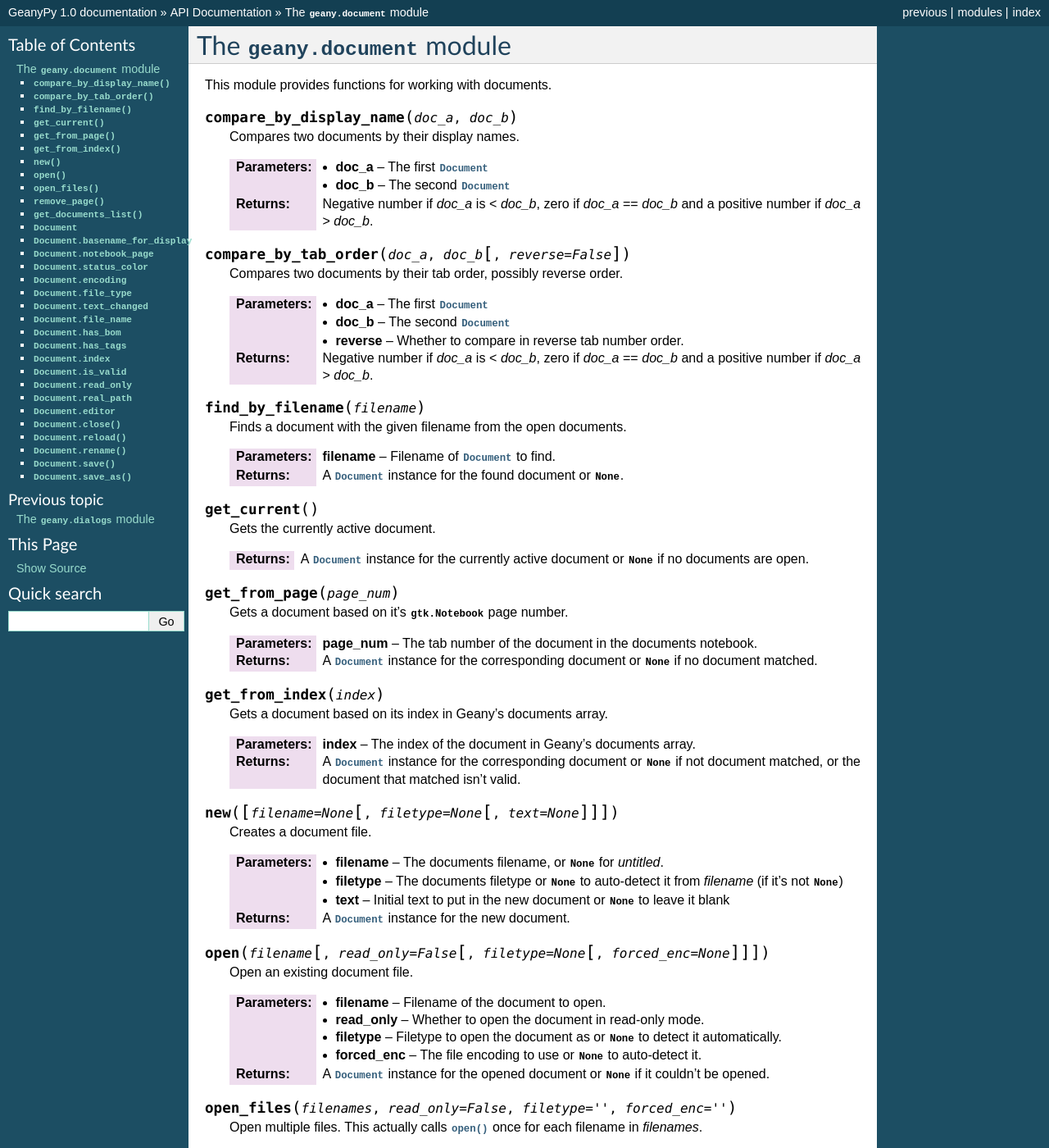
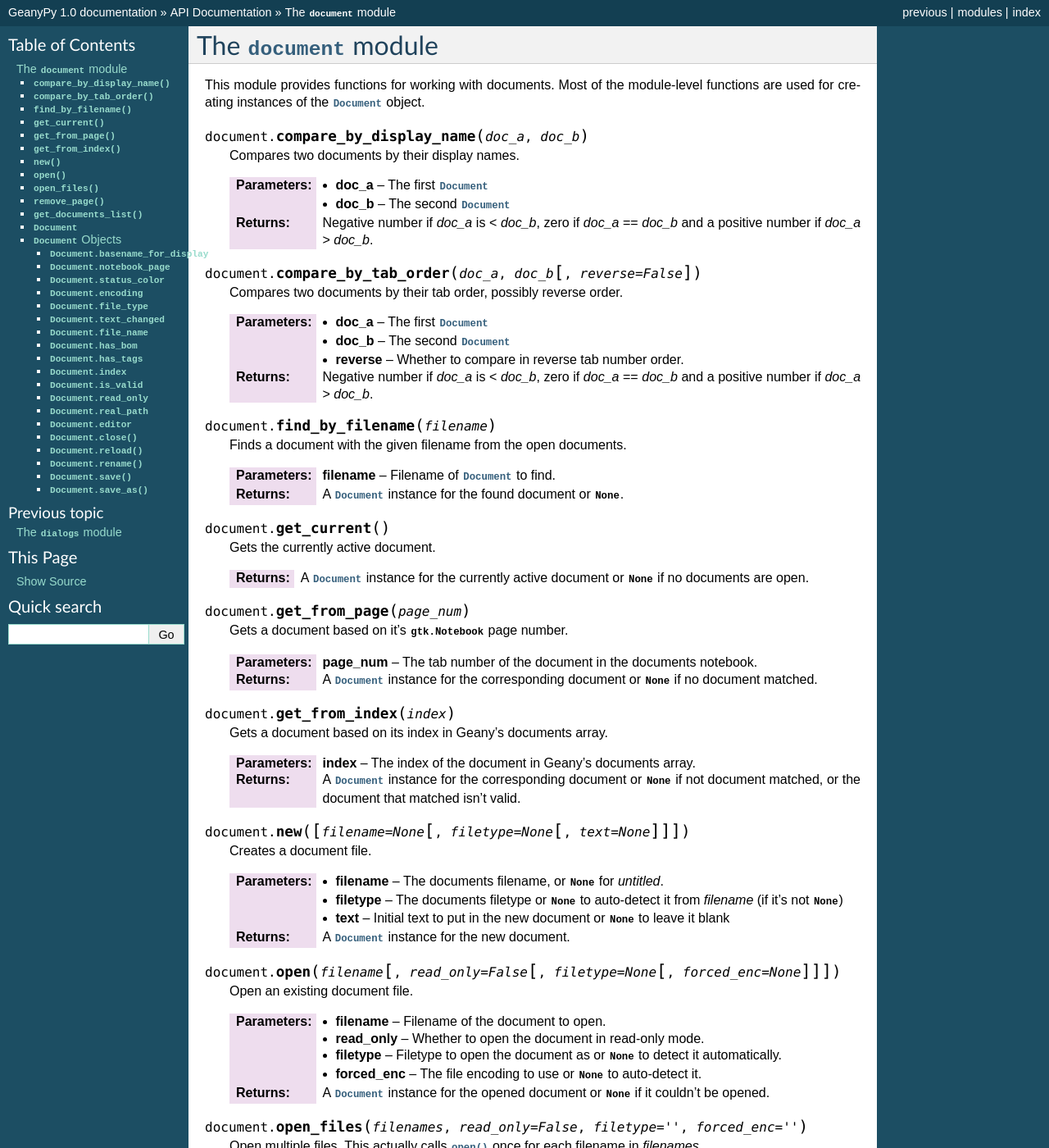
Before and after one commit to codebrainz/geanypy, a Sphinx documentation site: the page built from docs/source/document.rst, in a window 1280 px wide and 1400 px high. Shown: the whole window at 82% size. Built offline with Sphinx 7.4.7, drawn with Linux system fonts in a browser that asks for light colours; some of the changed text lies outside the part shown.

Commit message:
Update documentation source.

```diff
--- a/docs/source/document.rst
+++ b/docs/source/document.rst
@@ -1,7 +1,11 @@
-The :mod:`geany.document` module
-================================
+The :mod:`document` module
+**************************
 
-This module provides functions for working with documents.
+.. module:: document
+    :synopsis: Document-related functions and classes
+
+This module provides functions for working with documents.  Most of the module-level
+functions are used for creating instances of the :class:`Document` object.
 
 .. function:: compare_by_display_name(doc_a, doc_b)
 
@@ -102,108 +106,113 @@ This module provides functions for working with documents.
     The main class holding information about a specific document.  Unless
     otherwise noted, the attributes are read-only properties.
 
-.. attribute:: Document.basename_for_display
+:class:`Document` Objects
+=========================
 
-    The last part of the filename for this document, possibly truncated to a maximum length in case the filename is very long.
+:class:`Document` objects have the following properties and methods:
 
-.. attribute:: Document.notebook_page
+    .. attribute:: Document.basename_for_display
 
-    The page number in the :class:`gtk.Notebook` containing documents.
+        The last part of the filename for this document, possibly truncated to a maximum length in case the filename is very long.
 
-.. attribute:: Document.status_color
+    .. attribute:: Document.notebook_page
 
-    Gets the status color of the document, or :data:`None` if the default widget coloring should be used.  The color is red if the document has changes, green if it's read-only or :data:`None` if the document is unmodified but writable.  The value is a tuple of the RGB values for red, green, and blue respectively.
+        The page number in the :class:`gtk.Notebook` containing documents.
 
-.. attribute:: Document.encoding
+    .. attribute:: Document.status_color
 
-    The encoding of this document.  Must be a valid string representation of an encoding.  This property is read-write.
+        Gets the status color of the document, or :data:`None` if the default widget coloring should be used.  The color is red if the document has changes, green if it's read-only or :data:`None` if the document is unmodified but writable.  The value is a tuple of the RGB values for red, green, and blue respectively.
 
-.. attribute:: Document.file_type
+    .. attribute:: Document.encoding
 
-    The file type of this document as a :class:`Filetype` instance.  This property is read-write.
+        The encoding of this document.  Must be a valid string representation of an encoding.  This property is read-write.
 
-.. attribute:: Document.text_changed
+    .. attribute:: Document.file_type
 
-    Whether this document's text has been changed since it was last saved.
+        The file type of this document as a :class:`Filetype` instance.  This property is read-write.
 
-.. attribute:: Document.file_name
+    .. attribute:: Document.text_changed
 
-    The file name of this document.
+        Whether this document's text has been changed since it was last saved.
 
-.. attribute:: Document.has_bom
+    .. attribute:: Document.file_name
 
-    Indicates whether the document's file has a byte-order-mark.
+        The file name of this document.
 
-.. attribute:: Document.has_tags
+    .. attribute:: Document.has_bom
 
-    Indicates whether this document supports source code symbols (tags) to show in the sidebar.
+        Indicates whether the document's file has a byte-order-mark.
 
-.. attribute:: Document.index
+    .. attribute:: Document.has_tags
 
-    Index of the document in Geany's documents array.
+        Indicates whether this document supports source code symbols (tags) to show in the sidebar.
 
-.. attribute:: Document.is_valid
+    .. attribute:: Document.index
 
-    Indicates whether this document is active and all properties are set correctly.
+        Index of the document in Geany's documents array.
 
-.. attribute:: Document.read_only
+    .. attribute:: Document.is_valid
 
-    Whether the document is in read-only mode.
+        Indicates whether this document is active and all properties are set correctly.
 
-.. attribute:: Document.real_path
+    .. attribute:: Document.read_only
 
-    The link-dereferenced, locale-encoded file name for this document.
+        Whether the document is in read-only mode.
 
-.. attribute:: Document.editor
+    .. attribute:: Document.real_path
 
-    The :class:`Editor` instance associated with this document.
+        The link-dereferenced, locale-encoded file name for this document.
 
-.. method:: Document.close()
+    .. attribute:: Document.editor
 
-    Close this document.
+        The :class:`Editor` instance associated with this document.
 
-    :return: :data:`True` if the document was closed, :data:`False` otherwise.
+    .. method:: Document.close()
 
-.. method:: Document.reload([forced_enc=None])
+        Close this document.
 
-    Reloads this document.
+        :return: :data:`True` if the document was closed, :data:`False` otherwise.
 
-    :param forced_enc: The encoding to use when reloading this document or :data:`None` to auto-detect it.
+    .. method:: Document.reload([forced_enc=None])
 
-    :return: :data:`True` if the document was actually reloaded or :data:`False` otherwise.
+        Reloads this document.
 
-.. method:: Document.rename(new_filename)
+        :param forced_enc: The encoding to use when reloading this document or :data:`None` to auto-detect it.
 
-    Rename this document to a new file name.  Only the file on disk is actually
-    renamed, you still have to call :meth:`save_as` to change the document object.
-    It also stops monitoring for file changes to prevent receiving too many file
-    change events while renaming.  File monitoring is setup again in :meth:`save_as`.
+        :return: :data:`True` if the document was actually reloaded or :data:`False` otherwise.
 
-    :param new_filename: The new filename to rename to.
+    .. method:: Document.rename(new_filename)
 
-.. method:: Document.save([force=False])
+        Rename this document to a new file name.  Only the file on disk is actually
+        renamed, you still have to call :meth:`save_as` to change the document object.
+        It also stops monitoring for file changes to prevent receiving too many file
+        change events while renaming.  File monitoring is setup again in :meth:`save_as`.
 
-    Saves this documents file on disk.
+        :param new_filename: The new filename to rename to.
 
-    Saving may include replacing tabs by spaces, stripping trailing spaces and adding
-    a final new line at the end of the file, depending on user preferences.  Then,
-    the `document-before-save` signal is emitted, allowing plugins to modify the
-    document before it's saved, and the data is actually written to disk.  The
-    file type is set again or auto-detected if it wasn't set yet.  Afterwards,
-    the `document-save` signal is emitted for plugins.  If the file is not modified,
-    this method does nothing unless `force` is set to :data:`True`.
+    .. method:: Document.save([force=False])
 
-    **Note:** You should ensure that :attr:`file_name` is not :data:`None` before
-    calling this; otherwise call :func:`dialogs.show_save_as`.
+        Saves this documents file on disk.
 
-    :param force: Whether to save the document even if it's not modified.
+        Saving may include replacing tabs by spaces, stripping trailing spaces and adding
+        a final new line at the end of the file, depending on user preferences.  Then,
+        the `document-before-save` signal is emitted, allowing plugins to modify the
+        document before it's saved, and the data is actually written to disk.  The
+        file type is set again or auto-detected if it wasn't set yet.  Afterwards,
+        the `document-save` signal is emitted for plugins.  If the file is not modified,
+        this method does nothing unless `force` is set to :data:`True`.
 
-    :return: :data:`True` if the file was saved or :data:`False` if the file could not or should not be saved.
+        **Note:** You should ensure that :attr:`file_name` is not :data:`None` before
+        calling this; otherwise call :func:`dialogs.show_save_as`.
 
-.. method:: Document.save_as(new_filename)
+        :param force: Whether to save the document even if it's not modified.
 
-    Saves the document with a new filename, detecting the filetype.
+        :return: :data:`True` if the file was saved or :data:`False` if the file could not or should not be saved.
 
-    :param new_filename: The new filename.
+    .. method:: Document.save_as(new_filename)
 
-    :return: :data:`True` if the file was saved or :data:`False` if it could not be saved.
+        Saves the document with a new filename, detecting the filetype.
+
+        :param new_filename: The new filename.
+
+        :return: :data:`True` if the file was saved or :data:`False` if it could not be saved.
```
Also changed, not shown: docs/source/app.rst (+24 -16 lines), docs/source/dialogs.rst (+5 -2 lines).
